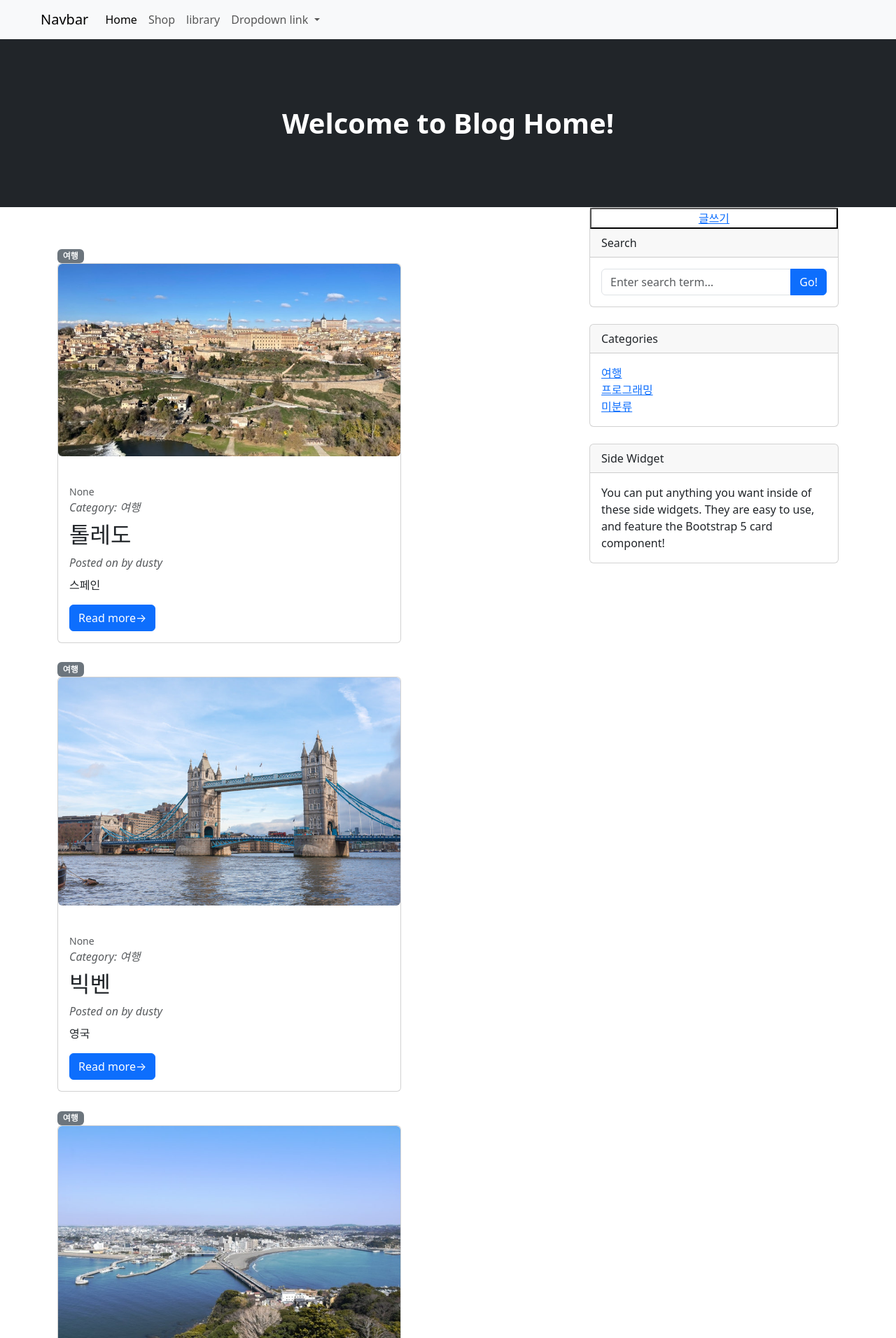
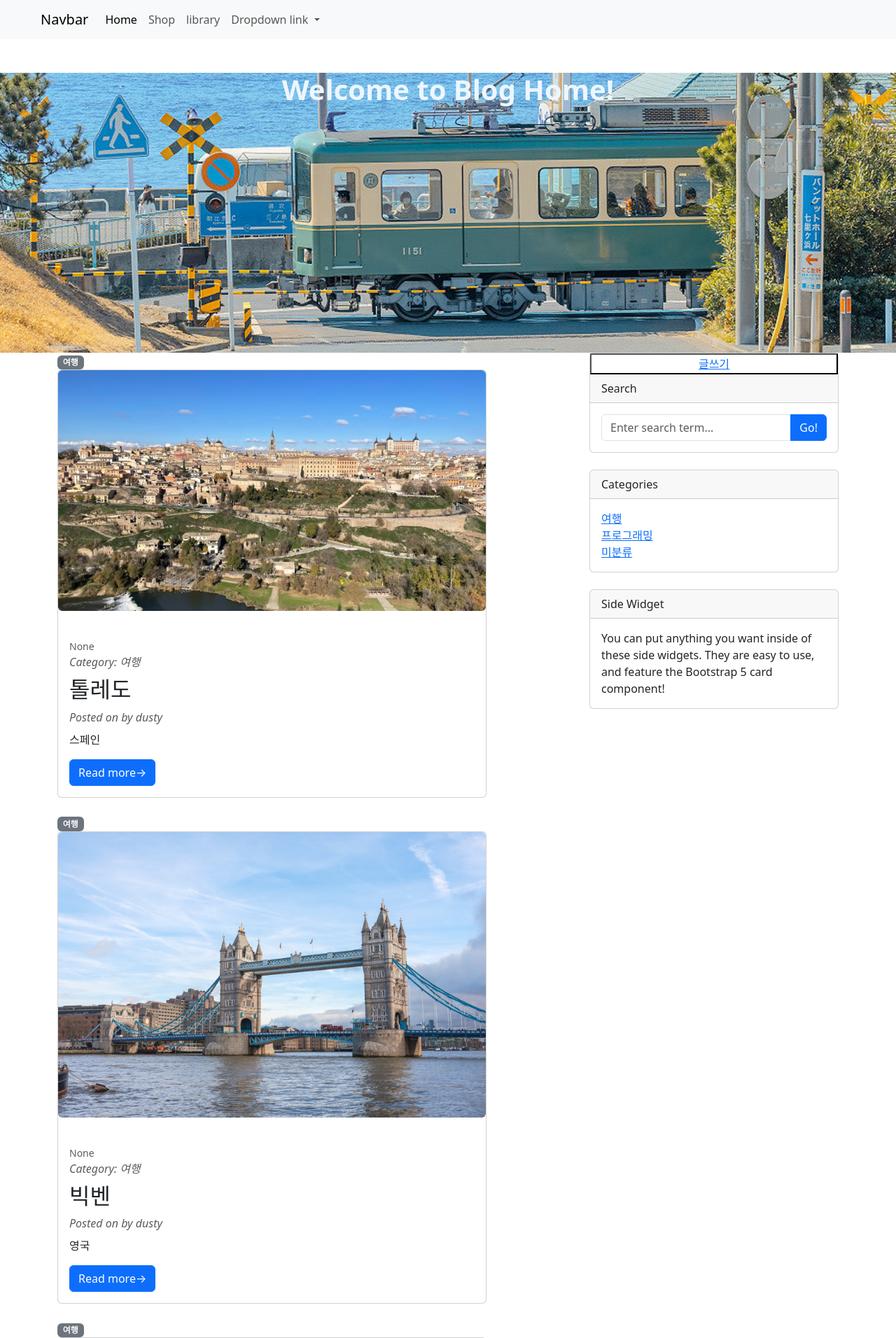
Before and after one commit to Dusty-Miller/Django, a Django app: page /blog/ in a window 1280 px wide. Shown: the top 1912 px of the page at 70% size. Run offline with Django 5.2, Linux system fonts and the light colour scheme; data comes from the database, SQL or seed files in the repository.

Commit message:
내웹사이트

```diff
--- a/blog/templates/blog/base.html
+++ b/blog/templates/blog/base.html
@@ -7,9 +7,14 @@
           rel="stylesheet" integrity="sha384-LN+7fdVzj6u52u30Kp6M/trliBMCMKTyK833zpbD+pXdCLuTusPj697FH4R/5mcr" crossorigin="anonymous">
 </head>
 <body>
+{% load static %}
 {% include 'blog/nav.html' %}
 <!-- Page header with logo and tagline-->
-        <header class="py-5  bg-dark">
+        <header style="background-image:url({% static 'single_pages/배경.png' %});
+                background-position: center;
+                background-size: cover;
+                min-height: 400px;
+                ">
             <div class="container">
                 <div class="text-center my-5">
                     {% block header-area %}
--- a/blog/templates/blog/index.html
+++ b/blog/templates/blog/index.html
@@ -1,9 +1,10 @@
 {% extends 'blog/base.html' %}
+
+    {% block header-area %}
+        <h1 class="fw-bolder" style="color:#edf6ff" >Welcome to Blog Home!</h1>
+        {% endblock %}
 {% block main-area %}
-    {% block header-area %}
-        <h1 class="fw-bolder text-white" >Welcome to Blog Home!</h1>
-        {% endblock %}
-<div class="col-lg-8" id="main-area">
+<div class="col-lg-10" id="main-area">
                     <!-- Featured blog post-->
                 {%  for post in posts %}
                     {% if post.category %}
```
Also changed, not shown: single_pages/static/single_pages/너의 이름은.jpg (added), single_pages/static/single_pages/배경.jpg (added), single_pages/static/single_pages/배경.png (added), single_pages/static/single_pages/영국.jpg (added).
